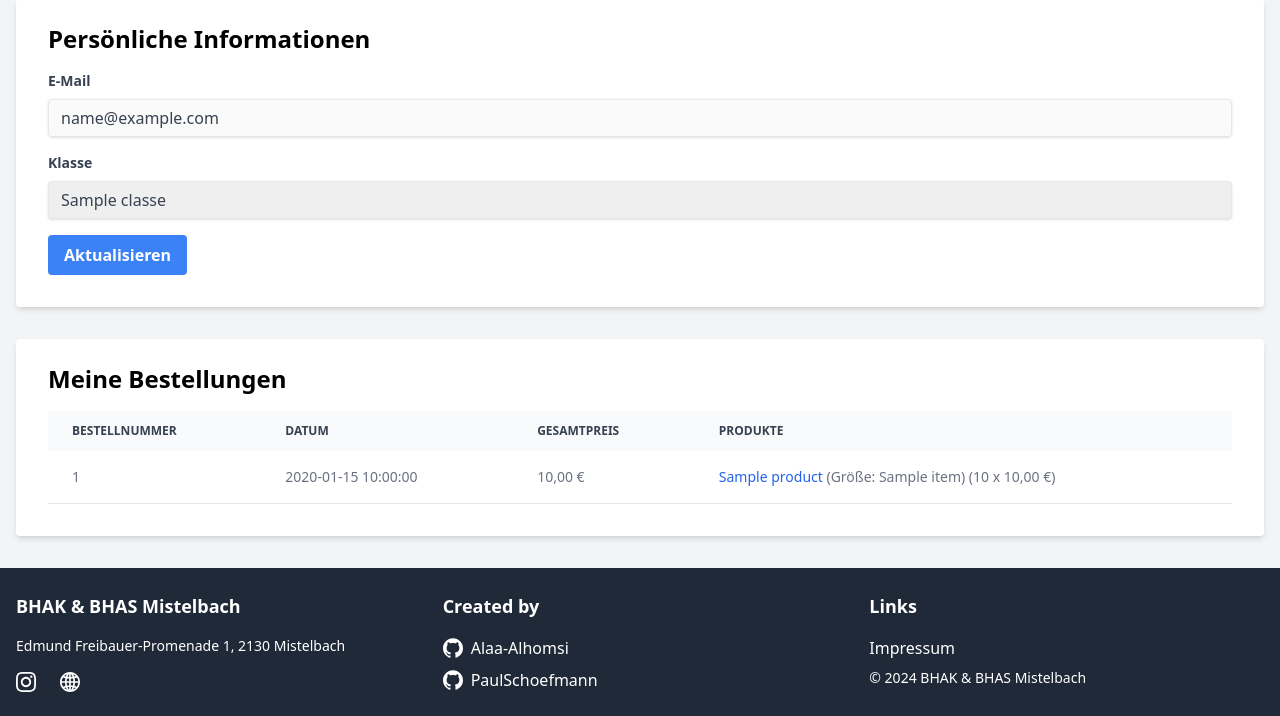
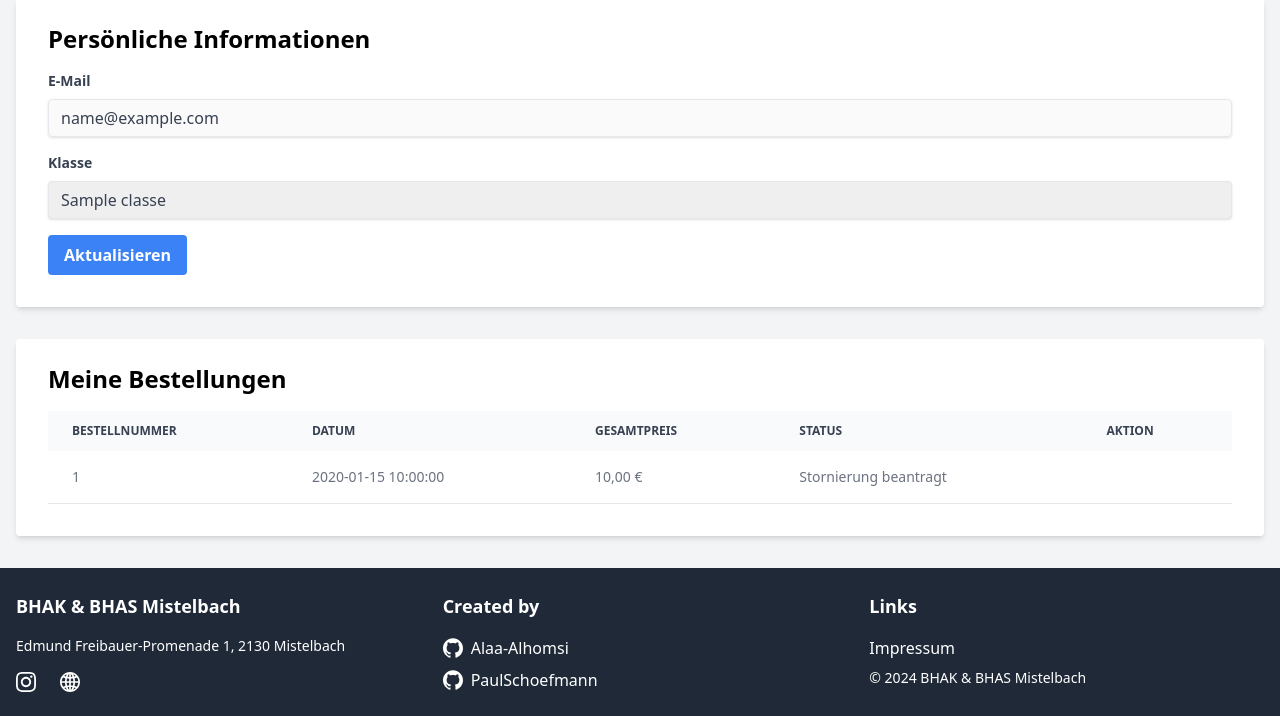
Before and after one commit to Alaa-Alhomsi/school-merch-shop, a PHP site: page /profile.php in a window 1280 px wide. Shown: the part 165-881 px from the top of the page. Run offline with PHP 8.4, Linux system fonts and the light colour scheme; the visitor is signed in with stand-in values (Sample User, id 1); tables that the repository leaves empty or names only in its code hold one stand-in row (values such as "Sample post"); a stand-in replaces the project's code that opens the database connection.

Commit message:
cancel order

```diff
--- a/profile.php
+++ b/profile.php
@@ -43,9 +43,8 @@ if ($_SERVER['REQUEST_METHOD'] == 'POST') {
 
 // Bestellungen abrufen
 $stmt = $pdo->prepare("
-    SELECT o.id AS order_id, o.created_at AS order_date, o.total_price,
-           p.id AS product_id, p.name AS product_name, oi.quantity, oi.price AS item_price,
-           oi.size_name
+    SELECT o.id AS order_id, o.created_at AS order_date, o.total_price, o.cancellation_requested, o.cancellation_approved,
+           p.id AS product_id, p.name AS product_name, oi.quantity, oi.price AS item_price
     FROM orders o
     JOIN order_items oi ON o.id = oi.order_id
     JOIN products p ON oi.product_id = p.id
@@ -55,24 +54,23 @@ $stmt = $pdo->prepare("
 $stmt->execute([$userId]);
 $orderItems = $stmt->fetchAll();
 
-// Bestellungen gruppieren
-$orders = [];
-foreach ($orderItems as $item) {
-    if (!isset($orders[$item['order_id']])) {
-        $orders[$item['order_id']] = [
-            'id' => $item['order_id'],
-            'date' => $item['order_date'],
-            'total_price' => $item['total_price'],
-            'items' => []
-        ];
+// Stornierungsanfrage bearbeiten
+if ($_SERVER['REQUEST_METHOD'] == 'POST' && isset($_POST['request_cancellation'])) {
+    $orderId = $_POST['order_id'];
+
+    // Überprüfen, ob die Stornierung bereits beantragt wurde
+    $stmt = $pdo->prepare("SELECT cancellation_requested, cancellation_approved FROM orders WHERE id = ? AND user_id = ?");
+    $stmt->execute([$orderId, $userId]);
+    $order = $stmt->fetch();
+
+    if ($order && !$order['cancellation_requested'] && $order['cancellation_approved'] === null) {
+        // Stornierungsanfrage stellen
+        $stmt = $pdo->prepare("UPDATE orders SET cancellation_requested = TRUE WHERE id = ?");
+        $stmt->execute([$orderId]);
+        $successMessage = "Stornierungsanfrage erfolgreich gestellt.";
+    } else {
+        $errorMessage = "Stornierung kann nicht beantragt werden.";
     }
-    $orders[$item['order_id']]['items'][] = [
-        'product_id' => $item['product_id'],
-        'product_name' => $item['product_name'],
-        'quantity' => $item['quantity'],
-        'price' => $item['item_price'],
-        'size_name' => $item['size_name']
-    ];
 }
 
 ?>
@@ -130,7 +128,7 @@ foreach ($orderItems as $item) {
 
             <div class="bg-white shadow-md rounded px-8 pt-6 pb-8">
                 <h2 class="text-2xl font-bold mb-4">Meine Bestellungen</h2>
-                <?php if (empty($orders)): ?>
+                <?php if (empty($orderItems)): ?>
                     <p>Sie haben noch keine Bestellungen aufgegeben.</p>
                 <?php else: ?>
                     <div class="overflow-x-auto">
@@ -140,29 +138,38 @@ foreach ($orderItems as $item) {
                                     <th scope="col" class="px-6 py-3">Bestellnummer</th>
                                     <th scope="col" class="px-6 py-3">Datum</th>
                                     <th scope="col" class="px-6 py-3">Gesamtpreis</th>
-                                    <th scope="col" class="px-6 py-3">Produkte</th>
+                                    <th scope="col" class="px-6 py-3">Status</th>
+                                    <th scope="col" class="px-6 py-3">Aktion</th>
                                 </tr>
                             </thead>
                             <tbody>
-                                <?php foreach ($orders as $order): ?>
+                                <?php foreach ($orderItems as $item): ?>
                                     <tr class="bg-white border-b">
-                                        <td class="px-6 py-4"><?php echo $order['id']; ?></td>
-                                        <td class="px-6 py-4"><?php echo $order['date']; ?></td>
-                                        <td class="px-6 py-4"><?php echo number_format($order['total_price'], 2, ',', '.') . ' €'; ?></td>
+                                        <td class="px-6 py-4"><?php echo $item['order_id']; ?></td>
+                                        <td class="px-6 py-4"><?php echo $item['order_date']; ?></td>
+                                        <td class="px-6 py-4"><?php echo number_format($item['total_price'], 2, ',', '.') . ' €'; ?></td>
                                         <td class="px-6 py-4">
-                                            <ul>
-                                                <?php foreach ($order['items'] as $item): ?>
-                                                    <li>
-                                                        <a href="product_detail.php?id=<?php echo $item['product_id']; ?>" class="text-blue-600 hover:underline">
-                                                            <?php echo htmlspecialchars($item['product_name']); ?>
-                                                        </a>
-                                                        <?php if (!empty($item['size_name'])): ?>
-                                                            (Größe: <?php echo htmlspecialchars($item['size_name']); ?>)
-                                                        <?php endif; ?>
-                                                        (<?php echo $item['quantity']; ?> x <?php echo number_format($item['price'], 2, ',', '.') . ' €'; ?>)
-                                                    </li>
-                                                <?php endforeach; ?>
-                                            </ul>
+                                            <?php
+                                            if ($item['cancellation_requested']) {
+                                                echo "Stornierung beantragt";
+                                            } elseif ($item['cancellation_approved'] === true) {
+                                                echo "Stornierung genehmigt";
+                                            } elseif ($item['cancellation_approved'] === false) {
+                                                echo "Stornierung abgelehnt";
+                                            } else {
+                                                echo "Aktiv";
+                                            }
+                                            ?>
+                                        </td>
+                                        <td class="px-6 py-4">
+                                            <?php if (!$item['cancellation_requested'] && $item['cancellation_approved'] === null): ?>
+                                                <form method="POST">
+                                                    <input type="hidden" name="order_id" value="<?php echo $item['order_id']; ?>">
+                                                    <button type="submit" name="request_cancellation" class="bg-red-500 hover:bg-red-700 text-white font-bold py-2 px-4 rounded focus:outline-none focus:shadow-outline">
+                                                        Stornierung beantragen
+                                                    </button>
+                                                </form>
+                                            <?php endif; ?>
                                         </td>
                                     </tr>
                                 <?php endforeach; ?>
```
